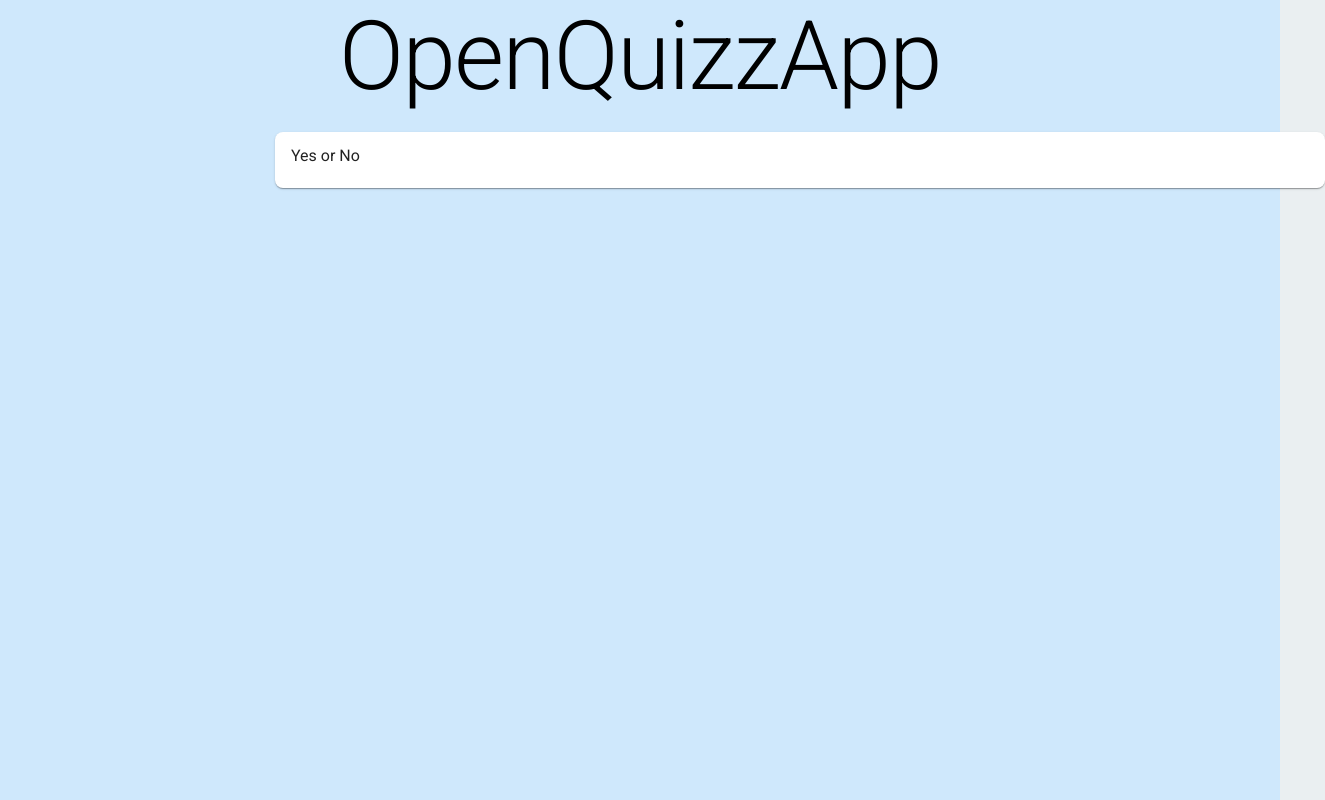
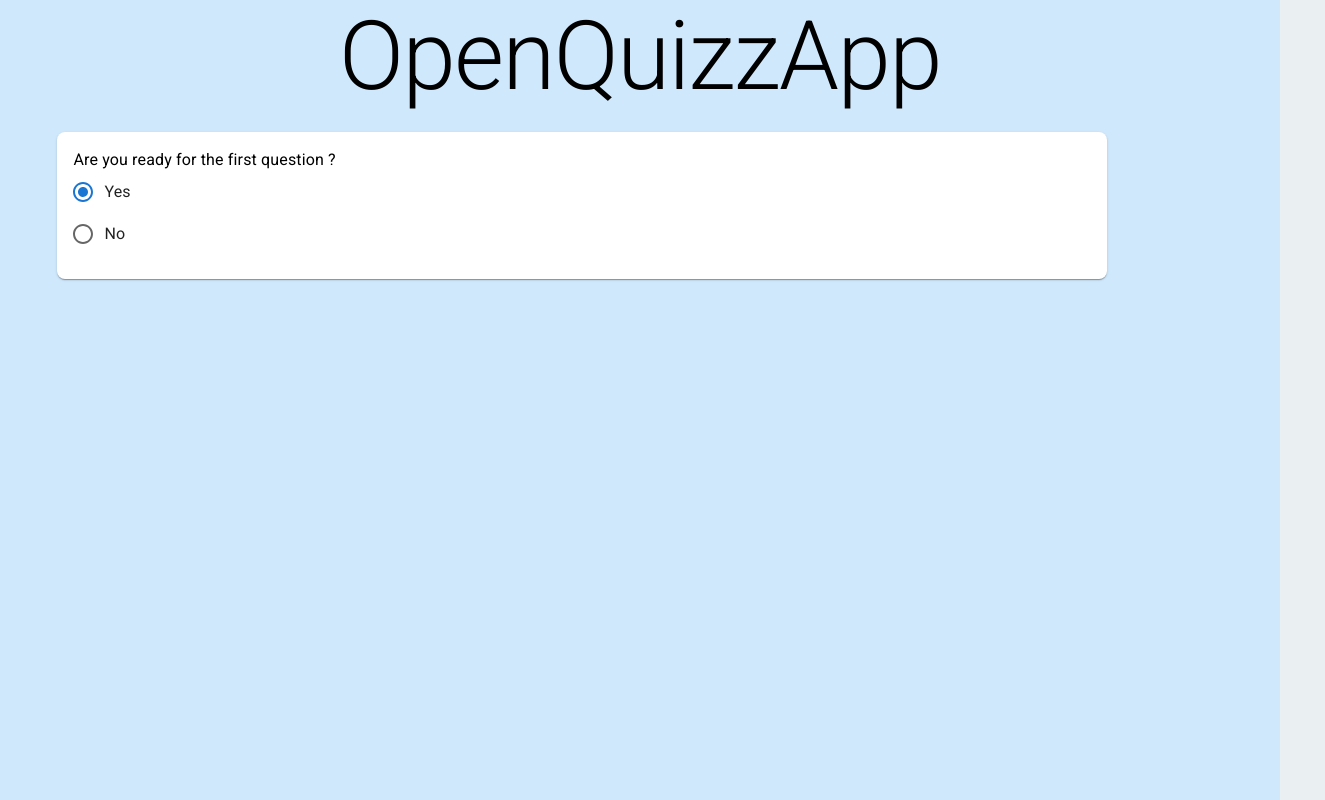
Before and after one commit to guillaumedebas/OpenQuizzApp, a React (Vite) app: page / in a window 1280 px wide. Shown: the whole page, 1325 px wide, since content can reach past the window. Built offline with nearby package versions, Linux system fonts and the light colour scheme.

Commit message:
BasicQuestion added

```diff
--- a/src/App.jsx
+++ b/src/App.jsx
@@ -3,18 +3,21 @@ import Box from '@mui/material/Box';
 import Container from '@mui/material/Container';
 import Typography from '@mui/material/Typography';
 import BasicCard from './assets/Components/Common/BasicCard/BasicCard';
+import BasicQuestion from './assets/Components/Common/BasicQuestion/BasicQuestion';
 
-    const getHeader = () => {
-        <>
-        Hello ?
-        </>
-        };
+const getHeader = () => {
+  <>
+
+  </>
+};
 
 function App() {
+  const question = "Are you ready for the first question ?"
   const getContent = () => (
     <>
-  Yes or No
-
+      <BasicQuestion
+      question={question}
+       />
     </>
   );
 
@@ -40,6 +43,7 @@ function App() {
         <BasicCard
           header={getHeader()}
           content={getContent()}
+
         />
       </Box>
 
--- a/src/assets/Components/Common/BasicCard/styles.js
+++ b/src/assets/Components/Common/BasicCard/styles.js
@@ -1,7 +1,7 @@
 export const cardStyles = {
     width: '1050px',
     position: 'absolute',
-    left: '50%',
+    left: '33%',
     margin: '20px',
     marginLeft: '160px',
     transform: 'translateX(-50%)',
--- /dev/null
+++ b/src/assets/Components/Common/BasicQuestion/BasicQuestion.jsx
@@ -0,0 +1,35 @@
+import Radio from '@mui/material/Radio';
+import RadioGroup from '@mui/material/RadioGroup';
+import FormControlLabel from '@mui/material/FormControlLabel';
+import FormControl from '@mui/material/FormControl';
+import FormLabel from '@mui/material/FormLabel';
+import PropTypes from 'prop-types';
+
+
+
+const BasicQuestion = ({question}) => {
+  return (
+     <FormControl>
+        <FormLabel
+        id="question-test"
+          sx={{color: 'black'}}
+        >
+        {question}
+        </FormLabel>
+        <RadioGroup
+          aria-labelledby="question-test"
+          defaultValue="yes"
+          name="radio-buttons-group"
+
+        >
+          <FormControlLabel value="yes" control={<Radio />} label="Yes" />
+          <FormControlLabel value="no" control={<Radio />} label="No" />
+        </RadioGroup>
+      </FormControl>
+  )
+}
+BasicQuestion.propTypes = {
+    question: PropTypes.string
+};
+
+export default BasicQuestion
```
Also changed, not shown: src/assets/Components/Common/BasicCard/BasicCard.jsx (+5 -2 lines).
